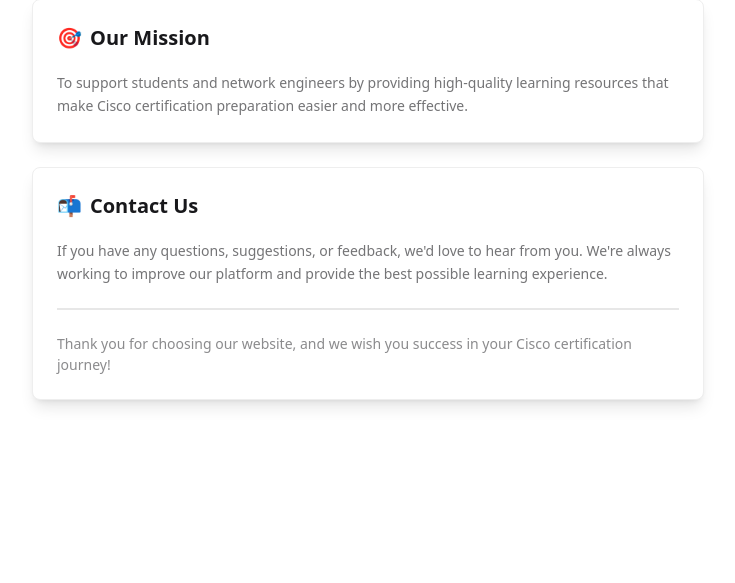
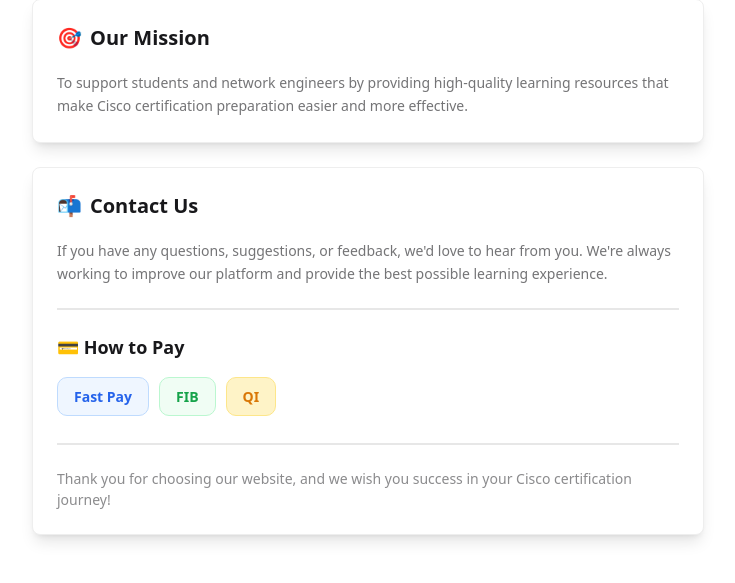
Before and after one commit to alikalary1997/NetMaster, a Django app: page /quiz/about/ in a window 1280 px wide. Shown: the part 891-1474 px from the top of the page, without its empty margins (272-1007 px from the left). Before the commit the page ends 1298 px from the top, so only its background shows below. Run offline with Django 5.2, Linux system fonts and the light colour scheme; style sheets or scripts are compiled from the project's sources.

Commit message:
chak krdni bashi paradan

```diff
--- a/quiz/templates/quiz/about.html
+++ b/quiz/templates/quiz/about.html
@@ -72,6 +72,13 @@
                 <p class="text-base-content/60 leading-relaxed lang" data-lang="contact_desc">
                     If you have any questions, suggestions, or feedback, we'd love to hear from you. We're always working to improve our platform and provide the best possible learning experience.
                 </p>
+                <div class="divider my-2"></div>
+                <h3 id="how-to-pay" class="text-lg font-semibold mb-2">💳 How to Pay</h3>
+                <div style="display:flex;gap:10px;flex-wrap:wrap;margin-bottom:4px">
+                    <span style="background:#eff6ff;color:#2563eb;font-weight:700;padding:8px 16px;border-radius:10px;border:1px solid #bfdbfe">Fast Pay</span>
+                    <span style="background:#f0fdf4;color:#16a34a;font-weight:700;padding:8px 16px;border-radius:10px;border:1px solid #bbf7d0">FIB</span>
+                    <span style="background:#fef3c7;color:#d97706;font-weight:700;padding:8px 16px;border-radius:10px;border:1px solid #fde68a">QI</span>
+                </div>
                 <div class="divider my-2"></div>
                 <p class="text-base-content/50 font-medium lang" data-lang="thanks">
                     Thank you for choosing our website, and we wish you success in your Cisco certification journey!
--- a/quiz/templates/quiz/test_list.html
+++ b/quiz/templates/quiz/test_list.html
@@ -38,7 +38,7 @@
         </div>
     </div>
     <a href="{% url 'change_password' %}" style="display:none"></a>
-    <span style="background:#d97706;color:#fff;font-size:13px;font-weight:700;padding:8px 18px;border-radius:10px;cursor:not-allowed">🔓 Upgrade to Premium</span>
+    <a href="{% url 'about' %}#how-to-pay" style="background:#d97706;color:#fff;font-size:13px;font-weight:700;padding:8px 18px;border-radius:10px;text-decoration:none">🔓 Upgrade to Premium</a>
 </div>
 {% endif %}
 
```
